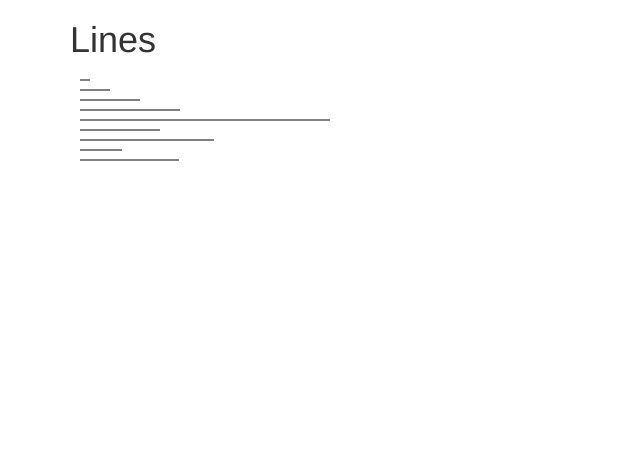
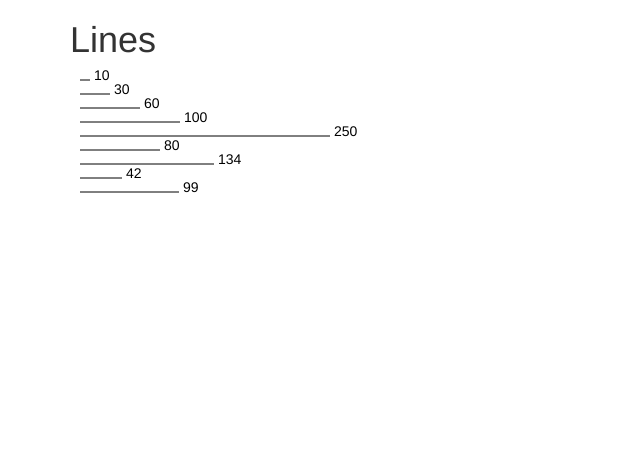
Before and after one commit to rinziv/VA2017, a website: page lines/index.html in a window 1280 px wide. Shown: the whole page, without its empty margins (0-640 px from the left). Drawn offline with nearby package versions, Linux system fonts and the light colour scheme.

Commit message:
added labels to lines

```diff
--- a/lines/index.html
+++ b/lines/index.html
@@ -29,13 +29,17 @@
 			.enter()
 			.append("g")
 			.attr("transform",function(d,i){
-				return "translate(10,"+(i*10+10)+")";
+				return "translate(10,"+(i*14+10)+")";
 			});
 
 		gs.append("line")
 			.attr("x2",function(d){return d})
 			.attr("stroke","black")
 			;
+
+		gs.append("text")
+			.attr("x",function(d){return d + 4})
+			.text(function(d){return d});
 		</script>
 	</body>
 </html>
```
